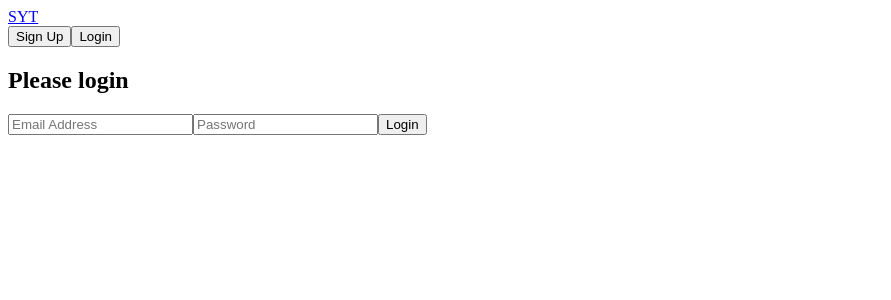
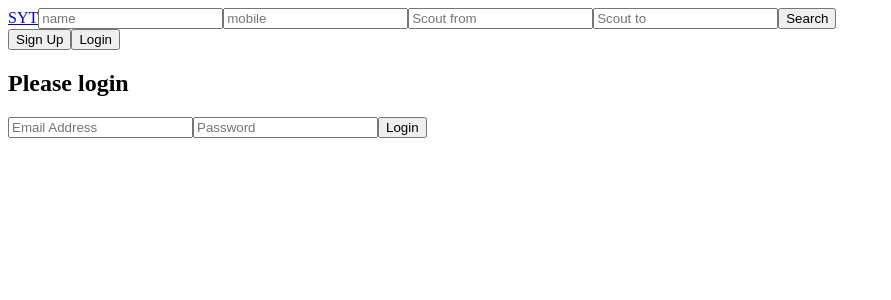
Before and after one commit to OdaiJawabreh/AgentOnCloudTask, a React (Create React App) app in the folder client/boocking/: page /LoginPat in a window 1280 px wide. Shown: the top 300 px of the page, without its empty margins (0-891 px from the left). Built offline with nearby package versions, Linux system fonts and the light colour scheme.

Commit message:
creat appointmen

```diff
--- a/client/boocking/package.json
+++ b/client/boocking/package.json
@@ -10,7 +10,9 @@
     "react": "^17.0.2",
     "react-bootstrap": "^2.0.4",
     "react-dom": "^17.0.2",
+    "react-icons": "^4.3.1",
     "react-scripts": "5.0.0",
+    "sweetalert": "^2.1.2",
     "web-vitals": "^2.1.2"
   },
   "scripts": {
--- a/client/boocking/src/App.js
+++ b/client/boocking/src/App.js
@@ -8,6 +8,7 @@ import LoginPat from "./Components/Auth/Login/LoginPat";
 import SignUpPat from "./Components/Auth/SignupPataint/SignUpPat";
 import Nav from "./Components/Nav/Nav";
 import SearchResult from "./Components/SearchResulr/SearchResult";
+import Boocking from "./Components/Boocking/Boocking";
 
 function App() {
 
@@ -24,6 +25,7 @@ function App() {
           <Route exact path="/loginDoctor" element={<LoginDoctor />} />
           <Route exact path="/LoginPat" element={<LoginPat />} />
           <Route exact path="/searchResult" element={<SearchResult />} />
+          <Route exact path="/boocking/:id" element={<Boocking />} />
         </Routes>
 
 
--- a/client/boocking/src/Components/Auth/Login/LoginDoctor.js
+++ b/client/boocking/src/Components/Auth/Login/LoginDoctor.js
@@ -21,6 +21,7 @@ function LoginDoctor() {
     axios.post("http://localhost:5000/login/doctor", data).then((result) => {
       let user = jwt(result.data.token)
       localStorage.setItem("token", JSON.stringify(user));
+      localStorage.setItem("token1",result.data.token);
       history("/");
     }).catch((err)=>{
       setMessage("Plese check your email ")
--- a/client/boocking/src/Components/Auth/Login/LoginPat.js
+++ b/client/boocking/src/Components/Auth/Login/LoginPat.js
@@ -22,6 +22,8 @@ function LoginPat() {
    .then((result)=>{
      let user = jwt(result.data.token)
     localStorage.setItem("token", JSON.stringify(user));
+    localStorage.setItem("token1",result.data.token);
+
        history("/")
    }).catch((err)=>{
      console.log(err);
--- /dev/null
+++ b/client/boocking/src/Components/Boocking/Boocking.js
@@ -0,0 +1,70 @@
+import React, { useState ,useEffect } from "react";
+import { useParams } from "react-router";
+import axios from "axios";
+import swal from "sweetalert";
+import { useNavigate } from "react-router-dom";
+
+function Boocking() {
+    const history = useNavigate();
+  const token = JSON.parse(localStorage.getItem("token"));
+ console.log(token);
+  useEffect(() => {
+    if (!token) {
+        swal("Please Login Fierst").then((value) => {
+            history("/LoginSelect");
+        });
+
+      }
+  }, []);
+
+  const hashToken = localStorage.getItem("token1");
+  let patient_id = token.patient_id;
+  let doctor_id = Number(useParams().id);
+  const [start_Datee, setStart_Datee] = useState();
+  const [end_Date, setEnd_Date] = useState();
+  console.log(hashToken);
+  function postBoocking() {
+    let data = {
+      patient_id,
+      start_Datee,
+      end_Date,
+      doctor_id,
+    };
+    axios
+      .post("http://localhost:5000/app", data, {
+        headers: { Authorization: `Bearer ${hashToken}` },
+      })
+      .then((result) => {
+        swal("your appointmebt has been subnited you can check the status in youre appointments").then((value) => {
+            history("/");
+        });
+      });
+  }
+  return (
+    <div>
+      <label htmlFor="birthdaytime">boocking from</label>
+      <input
+        type="datetime-local"
+        id="birthdaytime"
+        name="birthdaytime"
+        onChange={(e) => {
+          setStart_Datee(e.target.value);
+        }}
+      />
+      <label htmlFor="birthdaytime">boocking to</label>
+      <input
+        type="datetime-local"
+        id="birthdaytime"
+        name="birthdaytime"
+        onChange={(e) => {
+          setEnd_Date(e.target.value);
+        }}
+      />
+      <div>
+        <button onClick={postBoocking}>Submit</button>
+      </div>
+    </div>
+  );
+}
+
+export default Boocking;
--- a/client/boocking/src/Components/Nav/Nav.js
+++ b/client/boocking/src/Components/Nav/Nav.js
@@ -1,75 +1,52 @@
 import React, { useState, useEffect } from "react";
 import { useDispatch } from "react-redux";
 import axios from "axios";
-import {  useLocation } from "react-router";
-import {setSearches} from "../../actions/search"
-import {
-  Button,
-  Navbar,
-  Container,
-  Form,
-  FormControl,
-} from "react-bootstrap";
-import { useNavigate } from "react-router-dom"
+import { useLocation } from "react-router";
+import { setSearches } from "../../actions/search";
+import { Button, Navbar, Container, Form, FormControl } from "react-bootstrap";
+import { useNavigate } from "react-router-dom";
 
 function Nav() {
-  const dispatch = useDispatch()
+  const dispatch = useDispatch();
   const location = useLocation();
   const history = useNavigate();
-    const [state,setState] = useState("")
-    const [firstName,setFirstName] = useState("")
-    const [mobile,setMobile] = useState("")
-    const [Doctor_Scout_from,setDoctor_Scout_from] = useState("")
-    const [Doctor_Scout_to,setDoctor_Scout_to] = useState("")
-  function getToken(){
-    setState( JSON.parse(localStorage.getItem("token")))
+  const [state, setState] = useState("");
+  const [firstName, setFirstName] = useState("");
+  const [mobile, setMobile] = useState("");
+  const [Doctor_Scout_from, setDoctor_Scout_from] = useState("");
+  const [Doctor_Scout_to, setDoctor_Scout_to] = useState("");
+  function getToken() {
+    setState(JSON.parse(localStorage.getItem("token")));
     // doctor = jwt(localStorage.getItem("token"))
   }
 
   const submitSearch = async () => {
-    console.log("im here");
     const data = {
       firstName,
       mobile,
       Doctor_Scout_from,
-    Doctor_Scout_to
-  }
-  await axios.post("http://localhost:5000/app/search", data)
-  .then((res)=>{
+      Doctor_Scout_to,
+    };
+    await axios
+      .post("http://localhost:5000/app/search", data)
+      .then((res) => {
         dispatch(setSearches(res.data.result));
         if (location.pathname !== "/searchResul") {
           history("/searchResult");
         }
       })
-  .catch((err)=>{
+      .catch((err) => {
         console.log(err);
-  })
-
-    // const data = {
-    //   car_type: carType,
-    //   color: carColor,
-    //   brand_car: carBrand,
-    //   manifactoring_year: carYear,
-    //   day_price_from: priceFrom,
-    //   day_price_to: priceTo,
-    //   model: model,
-    // };
-
-    // const res = await axios.post("/car/filter", data);
-
-
+      });
   };
 
   function logout() {
     localStorage.clear();
-    setState("")
-
+    setState("");
   }
   useEffect(() => {
     getToken();
-  },[localStorage.getItem("token")]);
-
-
+  }, [localStorage.getItem("token")]);
 
   return (
     <div>
@@ -77,19 +54,61 @@ function Nav() {
         <div className="container">
           <div className="MainNav">
             <Navbar.Brand href="/">SYT</Navbar.Brand>
+            <FormControl
+                  type="search"
+                  placeholder="name"
+                  className="me-0.5"
+                  aria-label="Search"
+                  onChange={(e) => {
+                    setFirstName(e.target.value);
+                  }}
+                />
+                <FormControl
+                  type="search"
+                  placeholder="mobile"
+                  className="me-0.5"
+                  aria-label="Search"
+                  onChange={(e) => {
+                    setMobile(e.target.value);
+                  }}
+                />
+                <FormControl
+                  type="search"
+                  placeholder="Scout from"
+                  className="me-0.5"
+                  aria-label="Search"
+                  onChange={(e) => {
+                    setDoctor_Scout_from(e.target.value);
+                  }}
+                />
+                <FormControl
+                  type="search"
+                  placeholder="Scout to"
+                  className="me-0.5"
+                  aria-label="Search"
+                  onChange={(e) => {
+                    setDoctor_Scout_to(e.target.value);
+                  }}
+                />
+                <Button
+                  variant="outline-success"
+                  onClick={() => {
+                    submitSearch();
+                  }}
+                >
+                  Search
+                </Button>
             <div className="btn-option">
               <button
                 className="btn-signup"
                 onClick={() => history("/signselect")}
               >
-              {" "}
                 Sign Up
               </button>
               <button
                 className="btn-Login"
                 onClick={() => history("/LoginSelect")}
               >
-              {" "}
                 Login
               </button>
             </div>
@@ -98,7 +117,6 @@ function Nav() {
       ) : state.doctor_id ? (
         <div className="container">
           <div className="MainNav">
-
             <span>Hi Dr.{state.userName}</span>
             <Navbar.Brand href="#">Appointments Today</Navbar.Brand>
             <Navbar.Brand href="#">Request Appointment</Navbar.Brand>
@@ -110,16 +128,13 @@ function Nav() {
             >
               logout
             </button>
-
-
           </div>
         </div>
       ) : (
         <>
-
           <Navbar bg="light" expand="lg">
             <Container>
-         <Form className="d-flex" >
+              <Form className="d-flex">
                 <Navbar.Brand href="/">SYT</Navbar.Brand>
                 <Navbar.Brand href="#">MyAppointment</Navbar.Brand>
 
@@ -128,8 +143,8 @@ function Nav() {
                   placeholder="name"
                   className="me-0.5"
                   aria-label="Search"
-             onChange={(e)=>{
-                setFirstName(e.target.value)
+                  onChange={(e) => {
+                    setFirstName(e.target.value);
                   }}
                 />
                 <FormControl
@@ -137,8 +152,8 @@ function Nav() {
                   placeholder="mobile"
                   className="me-0.5"
                   aria-label="Search"
-             onChange={(e)=>{
-                setMobile(e.target.value)
+                  onChange={(e) => {
+                    setMobile(e.target.value);
                   }}
                 />
                 <FormControl
@@ -146,8 +161,8 @@ function Nav() {
                   placeholder="Scout from"
                   className="me-0.5"
                   aria-label="Search"
-             onChange={(e)=>{
-                setDoctor_Scout_from(e.target.value)
+                  onChange={(e) => {
+                    setDoctor_Scout_from(e.target.value);
                   }}
                 />
                 <FormControl
@@ -155,11 +170,18 @@ function Nav() {
                   placeholder="Scout to"
                   className="me-0.5"
                   aria-label="Search"
-             onChange={(e)=>{
-                setDoctor_Scout_to(e.target.value)
+                  onChange={(e) => {
+                    setDoctor_Scout_to(e.target.value);
                   }}
                 />
-           <Button variant="outline-success" onClick={()=>{submitSearch()}}>Search</Button>
+                <Button
+                  variant="outline-success"
+                  onClick={() => {
+                    submitSearch();
+                  }}
+                >
+                  Search
+                </Button>
 
                 <button
                   onClick={() => {
@@ -172,7 +194,6 @@ function Nav() {
             </Container>
           </Navbar>
         </>
-
       )}
     </div>
   );
--- a/client/boocking/src/Components/SearchResulr/SearchResult.js
+++ b/client/boocking/src/Components/SearchResulr/SearchResult.js
@@ -6,6 +6,8 @@ import Row from "react-bootstrap/Row";
 import Button from "react-bootstrap/Button";
 import { useNavigate } from "react-router-dom"
 import "./searchresult.css"
+import { FiPhoneCall } from 'react-icons/fi';
+
 function SearchResult() {
     const history = useNavigate()
     const state = useSelector((state) => {
@@ -28,10 +30,14 @@ function SearchResult() {
                       <div className="movie-info">
 
                       <Card.Title style={{ fontSize: "16px" }}>{elem.firstName}</Card.Title>
-                        <span> {elem.Doctor_Scout}JD</span>
+                        <span>Scout:{elem.Doctor_Scout}JD</span>
                       </div>
-                      <Card.Title style={{ fontSize: "16px" }}>{elem.major} Doctor</Card.Title>
-                      <Button onClick={()=>{ history(`/boocking/${elem.id}`)}}   >More Details</Button>
+                      <Card.Title style={{ fontSize: "20px" }}>{elem.major} Doctor</Card.Title>
+                      <Card.Title style={{ fontSize: "15px" }}>{elem.descriptionn} </Card.Title>
+                      <Card.Title style={{ fontSize: "15px" }}>Address: {elem.address} </Card.Title>
+                      <Card.Title style={{ fontSize: "15px"  }}><FiPhoneCall style={{ fontSize: "15px" , color:"green"}}></FiPhoneCall> {elem.mobile}</Card.Title>
+
+                      <Button onClick={()=>{ history(`/boocking/${elem.doctor_id}`)}}   >Boocking Now</Button>
                     </Card.Body>
                   </Card>
                 </Col>
```
Also changed, not shown: 2 other files (tests, documents, lock files or other folders). Lines whose indentation alone changed are shown as unchanged.
